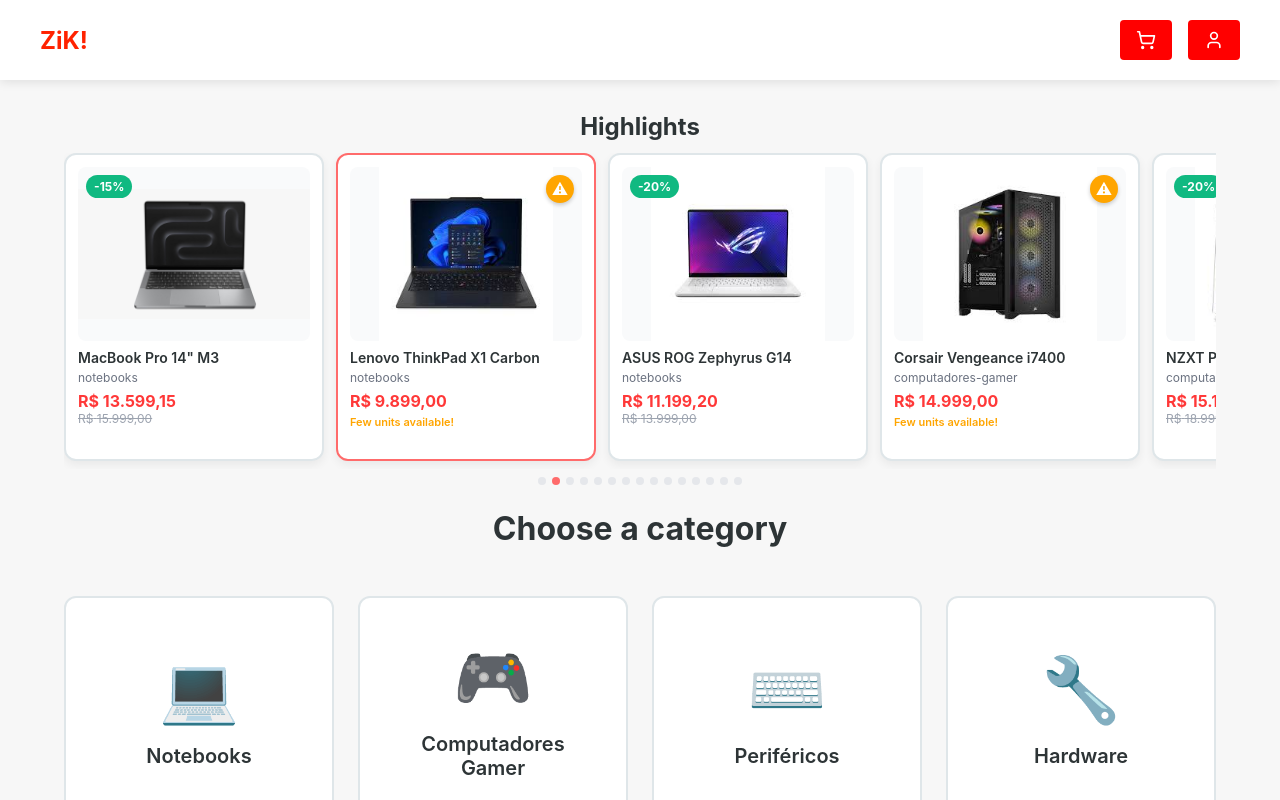
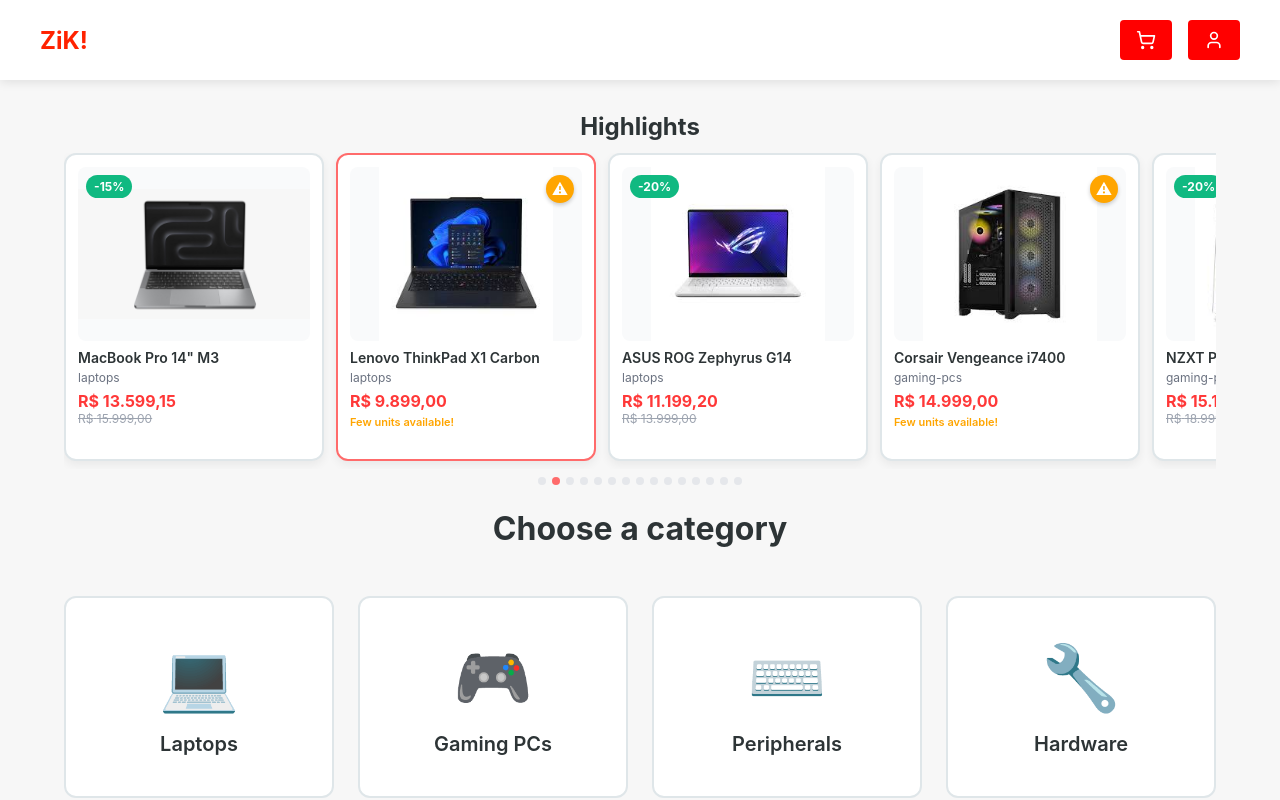
Before and after one commit to yvanshaw1/zik-ecommerce, a React (Vite) app: page / in a window 1280 px wide. Shown: the top 800 px of the page. Built offline with nearby package versions, Linux system fonts and the light colour scheme.

Commit message:
changed: categories name to english

```diff
--- a/src/constants/categories.ts
+++ b/src/constants/categories.ts
@@ -2,20 +2,20 @@
 
 export const CATEGORIES: Category[] = [
   new Category({
-    id: "notebooks",
-    name: "Notebooks",
+    id: "laptops",
+    name: "Laptops",
     image: "https://images.unsplash.com/photo-1588872657578-7efd1f1555ed?w=500",
     emoji: "💻",
   }),
   new Category({
-    id: "computadores-gamer",
-    name: "Computadores Gamer",
+    id: "gaming-pcs",
+    name: "Gaming PCs",
     image: "https://images.unsplash.com/photo-1587202372634-32705e3bf49c?w=500",
     emoji: "🎮",
   }),
   new Category({
-    id: "perifericos",
-    name: "Periféricos",
+    id: "peripherals",
+    name: "Peripherals",
     image: "https://images.unsplash.com/photo-1527864550417-7fd91fc51a46?w=500",
     emoji: "⌨️",
   }),
@@ -28,13 +28,13 @@
   new Category({
     id: "low-stock",
     name: "Few Units Left",
-    image: "https://images.unsplash.com/photo-1512290923902-8a9f81dc236c?w=500", // pode trocar depois
+    image: "https://images.unsplash.com/photo-1512290923902-8a9f81dc236c?w=500",
     emoji: "⚠️",
   }),
   new Category({
     id: "promotions",
     name: "Promotions",
-    image: "https://images.unsplash.com/photo-1582439328712-42b4a9503c09?w=500", // placeholder, troca se quiser
+    image: "https://images.unsplash.com/photo-1582439328712-42b4a9503c09?w=500",
     emoji: "🔥",
   }),
 ];
--- a/src/constants/products.ts
+++ b/src/constants/products.ts
@@ -6,45 +6,45 @@
     name: 'MacBook Pro 14" M3',
     description: "Chip M3, 16GB RAM, 512GB SSD, Tela Liquid Retina XDR",
     price: 15999.0,
-    category: "notebooks",
+    category: "laptops",
     image: "/images/products/notebooks/MacBookPro14M3.jpg",
-    stock: 750, // Entre 50-900
+    stock: 750,
   }),
   new Product({
     id: "nb-002",
     name: "Dell XPS 15",
     description: "Intel Core i7-13700H, 32GB RAM, 1TB SSD, RTX 4060",
     price: 12499.0,
-    category: "notebooks",
+    category: "laptops",
     image: "/images/products/notebooks/DellXPS15.jpg",
-    stock: 0, // Exemplo de quantidade 0
+    stock: 0,
   }),
   new Product({
     id: "nb-003",
     name: "Lenovo ThinkPad X1 Carbon",
     description: 'Intel Core i7-1365U, 16GB RAM, 512GB SSD, 14" WUXGA',
     price: 9899.0,
-    category: "notebooks",
+    category: "laptops",
     image: "/images/products/notebooks/LenovoThinkPadX1Carbon.jpg",
-    stock: 3, // Exemplo entre 1 e 5
+    stock: 3,
   }),
   new Product({
     id: "nb-004",
     name: "ASUS ROG Zephyrus G14",
     description: "AMD Ryzen 9 7940HS, 32GB RAM, 1TB SSD, RTX 4070",
     price: 13999.0,
-    category: "notebooks",
+    category: "laptops",
     image: "/images/products/notebooks/ASUSROGZephyrusG14.jpg",
-    stock: 1200, // Exemplo de mais de 1000
+    stock: 1200,
   }),
   new Product({
     id: "nb-005",
     name: "Acer Predator Helios 16",
     description: "Intel Core i9-13900HX, 32GB RAM, 1TB SSD, RTX 4080",
     price: 16499.0,
-    category: "notebooks",
+    category: "laptops",
     image: "/images/products/notebooks/AcerPredatorHelios16.jpg",
-    stock: 150, // Entre 50-900
+    stock: 150,
   }),
   new Product({
     id: "nb-006",
@@ -52,9 +52,9 @@
     description:
       "Intel Core Ultra 9 185H, 32GB DDR5 RAM, 2TB SSD, NVIDIA GeForce RTX 4070",
     price: 15999.0,
-    category: "notebooks",
+    category: "laptops",
     image: "/images/products/notebooks/DellAlienware16Aurora.jpg",
-    stock: 450, // Entre 50-900
+    stock: 450,
   }),
 
   new Product({
@@ -62,54 +62,54 @@
     name: "Alienware Aurora R15",
     description: "Intel Core i9-13900KF, 64GB RAM, RTX 4090, 2TB SSD",
     price: 24999.0,
-    category: "computadores-gamer",
+    category: "gaming-pcs",
     image: "/images/products/pc-gamer/AlienwareAuroraR15.jpg",
-    stock: 0, // Exemplo de quantidade 0
+    stock: 0,
   }),
   new Product({
     id: "pc-002",
     name: "Corsair Vengeance i7400",
     description: "Intel Core i7-13700K, 32GB RAM, RTX 4070 Ti, 1TB SSD",
     price: 14999.0,
-    category: "computadores-gamer",
+    category: "gaming-pcs",
     image: "/images/products/pc-gamer/Corsair Vengeance i7400.jpg",
-    stock: 4, // Exemplo entre 1 e 5
+    stock: 4,
   }),
   new Product({
     id: "pc-003",
     name: "NZXT Player Three Prime",
     description: "AMD Ryzen 9 7900X, 32GB RAM, RTX 4080, 2TB SSD",
     price: 18999.0,
-    category: "computadores-gamer",
+    category: "gaming-pcs",
     image: "/images/products/pc-gamer/NZXT Player Three Prime.jpg",
-    stock: 1500, // Exemplo de mais de 1000
+    stock: 1500,
   }),
   new Product({
     id: "pc-004",
     name: "MSI Aegis RS",
     description: "Intel Core i7-13700KF, 32GB RAM, RTX 4070, 1TB SSD",
     price: 13499.0,
-    category: "computadores-gamer",
+    category: "gaming-pcs",
     image: "/images/products/pc-gamer/MSI Aegis RS.jpg",
-    stock: 600, // Entre 50-900
+    stock: 600,
   }),
   new Product({
     id: "pc-005",
     name: "HP OMEN 45L",
     description: "Intel Core i9-13900K, 64GB RAM, RTX 4090, 2TB SSD",
     price: 26999.0,
-    category: "computadores-gamer",
+    category: "gaming-pcs",
     image: "/images/products/pc-gamer/HP OMEN 45L.jpg",
-    stock: 50, // Entre 50-900
+    stock: 50,
   }),
   new Product({
     id: "pc-006",
     name: "Lenovo Legion Tower 7i",
     description: "Intel Core i9-13900KF, 32GB RAM, RTX 4080, 2TB SSD",
     price: 19999.0,
-    category: "computadores-gamer",
+    category: "gaming-pcs",
     image: "/images/products/pc-gamer/Lenovo Legion Tower 7i.jpg",
-    stock: 900, // Entre 50-900
+    stock: 900,
   }),
 
   new Product({
@@ -117,54 +117,54 @@
     name: "Logitech G Pro X Superlight",
     description: "Mouse Gamer Wireless, Sensor HERO 25K, 63g",
     price: 899.0,
-    category: "perifericos",
+    category: "peripherals",
     image: "/images/products/perifericos/Logitech G Pro X Superlight.jpg",
-    stock: 1500, // Exemplo de mais de 1000
+    stock: 1500,
   }),
   new Product({
     id: "per-002",
     name: "Razer BlackWidow V4 Pro",
     description: "Teclado Mecânico RGB, Switch Green, ABNT2",
     price: 1499.0,
-    category: "perifericos",
+    category: "peripherals",
     image: "/images/products/perifericos/Razer BlackWidow V4 Pro.jpg",
-    stock: 0, // Exemplo de quantidade 0
+    stock: 0,
   }),
   new Product({
     id: "per-003",
     name: "HyperX Cloud Alpha Wireless",
     description: "Headset Gamer, Som Surround 7.1, Bateria 300h",
     price: 1299.0,
-    category: "perifericos",
+    category: "peripherals",
     image: "/images/products/perifericos/HyperX Cloud Alpha Wireless.jpg",
-    stock: 2, // Exemplo entre 1 e 5
+    stock: 2,
   }),
   new Product({
     id: "per-004",
     name: "SteelSeries Arctis Nova Pro",
     description: "Headset Premium, DAC GameDAC Gen 2, Hi-Res Audio",
     price: 2499.0,
-    category: "perifericos",
+    category: "peripherals",
     image: "/images/products/perifericos/SteelSeries Arctis Nova Pro.jpg",
-    stock: 500, // Entre 50-900
+    stock: 500,
   }),
   new Product({
     id: "per-005",
     name: "Corsair K100 RGB",
     description: "Teclado Mecânico, Switch OPX, Roda iCUE",
     price: 1899.0,
-    category: "perifericos",
+    category: "peripherals",
     image: "/images/products/perifericos/Corsair K100 RGB.jpg",
-    stock: 890, // Entre 50-900
+    stock: 890,
   }),
   new Product({
     id: "per-006",
     name: "Logitech G502 X Plus",
     description: "Mouse Gamer Wireless, LIGHTFORCE, RGB LIGHTSYNC",
     price: 749.0,
-    category: "perifericos",
+    category: "peripherals",
     image: "/images/products/perifericos/Logitech G502 X Plus.jpg",
-    stock: 720, // Entre 50-900
+    stock: 720,
   }),
 
   new Product({
@@ -174,7 +174,7 @@
     price: 12999.0,
     category: "hardware",
     image: "/images/products/hardware/NVIDIA GeForce RTX 4090.jpg",
-    stock: 350, // Entre 50-900
+    stock: 350,
   }),
   new Product({
     id: "hw-002",
@@ -183,7 +183,7 @@
     price: 3499.0,
     category: "hardware",
     image: "/images/products/hardware/AMD Ryzen 9 7950X.jpg",
-    stock: 1200, // Exemplo de mais de 1000
+    stock: 1200,
   }),
   new Product({
     id: "hw-003",
@@ -192,7 +192,7 @@
     price: 1299.0,
     category: "hardware",
     image: "/images/products/hardware/Samsung 990 PRO 2TB.jpg",
-    stock: 4, // Exemplo entre 1 e 5
+    stock: 4,
   }),
   new Product({
     id: "hw-004",
@@ -201,7 +201,7 @@
     price: 2899.0,
     category: "hardware",
     image: "/images/products/hardware/Corsair Dominator Platinum RGB 64GB.jpg",
-    stock: 600, // Entre 50-900
+    stock: 600,
   }),
   new Product({
     id: "hw-005",
@@ -210,7 +210,7 @@
     price: 3299.0,
     category: "hardware",
     image: "/images/products/hardware/ASUS ROG Strix Z790-E.jpg",
-    stock: 80, // Entre 50-900
+    stock: 80,
   }),
   new Product({
     id: "hw-006",
@@ -219,6 +219,6 @@
     price: 2499.0,
     category: "hardware",
     image: "/images/products/hardware/Corsair HX1500i.jpg",
-    stock: 0, // Exemplo de quantidade 0
+    stock: 0,
   }),
 ];
```
